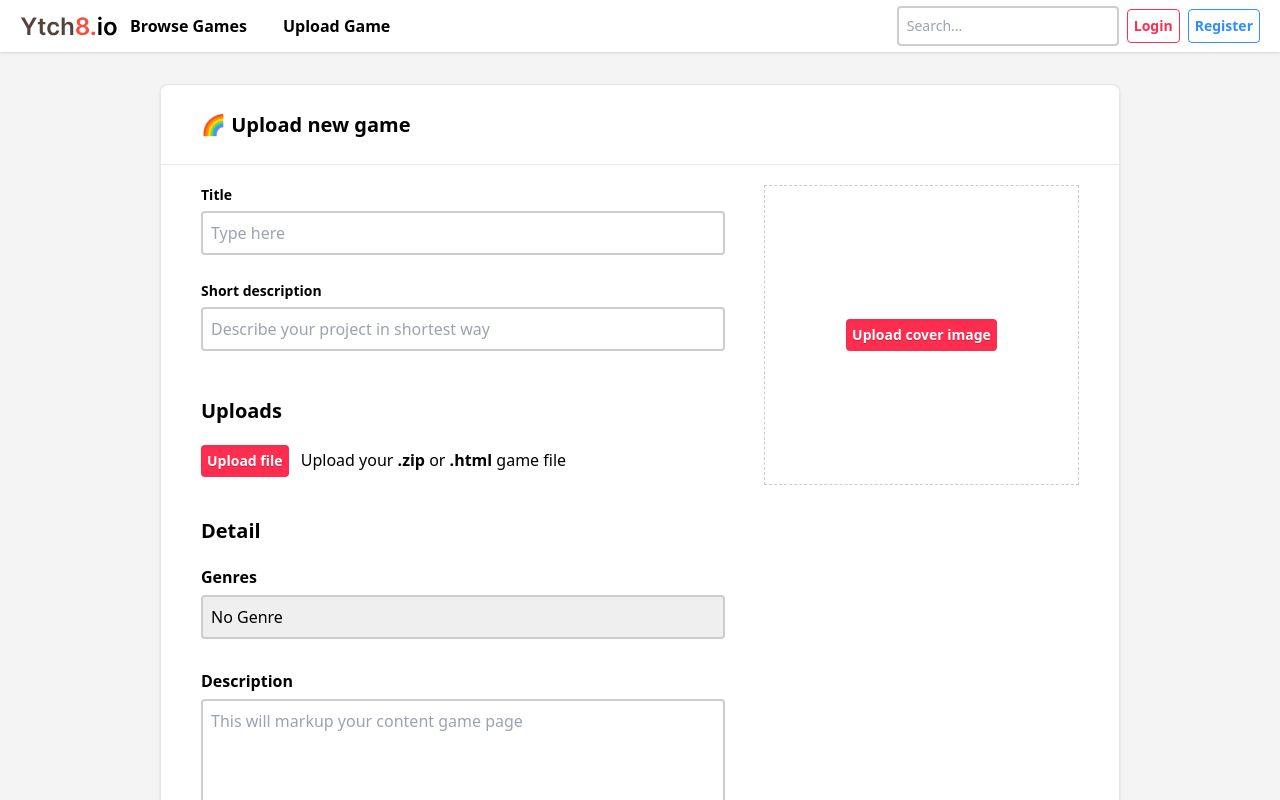
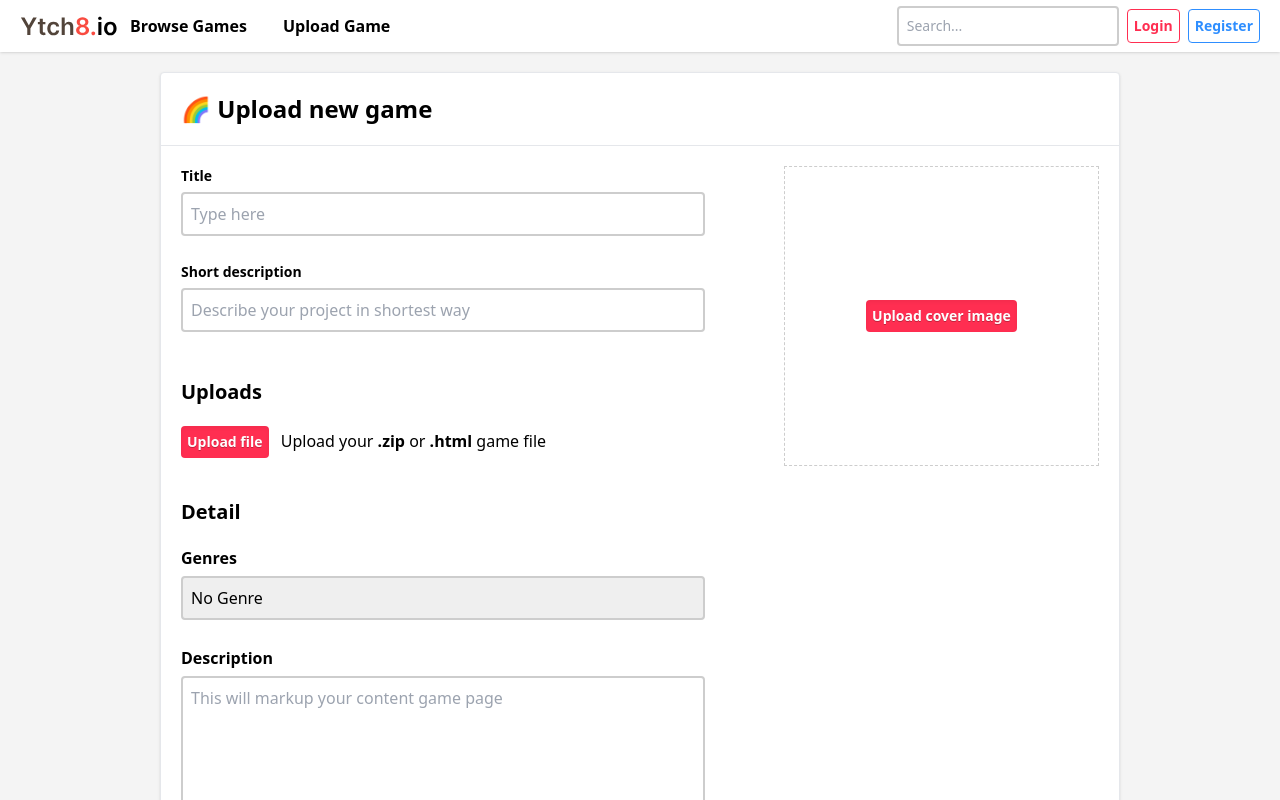
Before and after one commit to cpea2506/ytch8.io, a SvelteKit app in the folder packages/frontend/: page /game/new in a window 1280 px wide. Shown: the top 800 px of the page. Built offline with nearby package versions, Linux system fonts and the light colour scheme; some icons are missing.

Commit message:
refactor(frontend): cleanup new game page

```diff
--- a/packages/frontend/src/routes/game/new/+page.svelte
+++ b/packages/frontend/src/routes/game/new/+page.svelte
@@ -21,11 +21,9 @@
     };
 </script>
 
-<div class="my-8 mx-auto w-[960px] rounded-lg border bg-white shadow">
-    <section class="flex min-h-[80px] items-center border-b px-10">
-        <h1 class="text-xl font-bold">🌈 Upload new game</h1>
-    </section>
-    <div class="flex py-5 px-[40px]">
+<div class="my-5 mx-auto w-[960px] rounded border bg-white shadow">
+    <div class="border-b p-5 text-2xl font-bold">🌈 Upload new game</div>
+    <div class="flex p-5">
         <div class="flex-1">
             <div>
                 <Input label="Title" class="w-[524px]" />
@@ -45,7 +43,7 @@
             </div>
             <h2 class="title">Detail</h2>
             <div class="flex flex-col">
-                <div class="mb-6">
+                <div class="mb-5">
                     <div class="font-bold">Genres</div>
                     <select class="input w-[524px] appearance-none">
                         <option disabled selected>No Genre</option>
@@ -66,12 +64,12 @@
                     placeholder="This will markup your content game page"
                 />
             </div>
-            <Button class="mt-6">Save me</Button>
+            <Button class="mt-5">Save me</Button>
         </div>
         <div>
             {#if imageSrc}
                 <img
-                    class="h-[300px] w-[315px] shadow"
+                    class="h-[300px] w-[315px] rounded shadow"
                     src={imageSrc}
                     alt="game cover"
                 />
```
